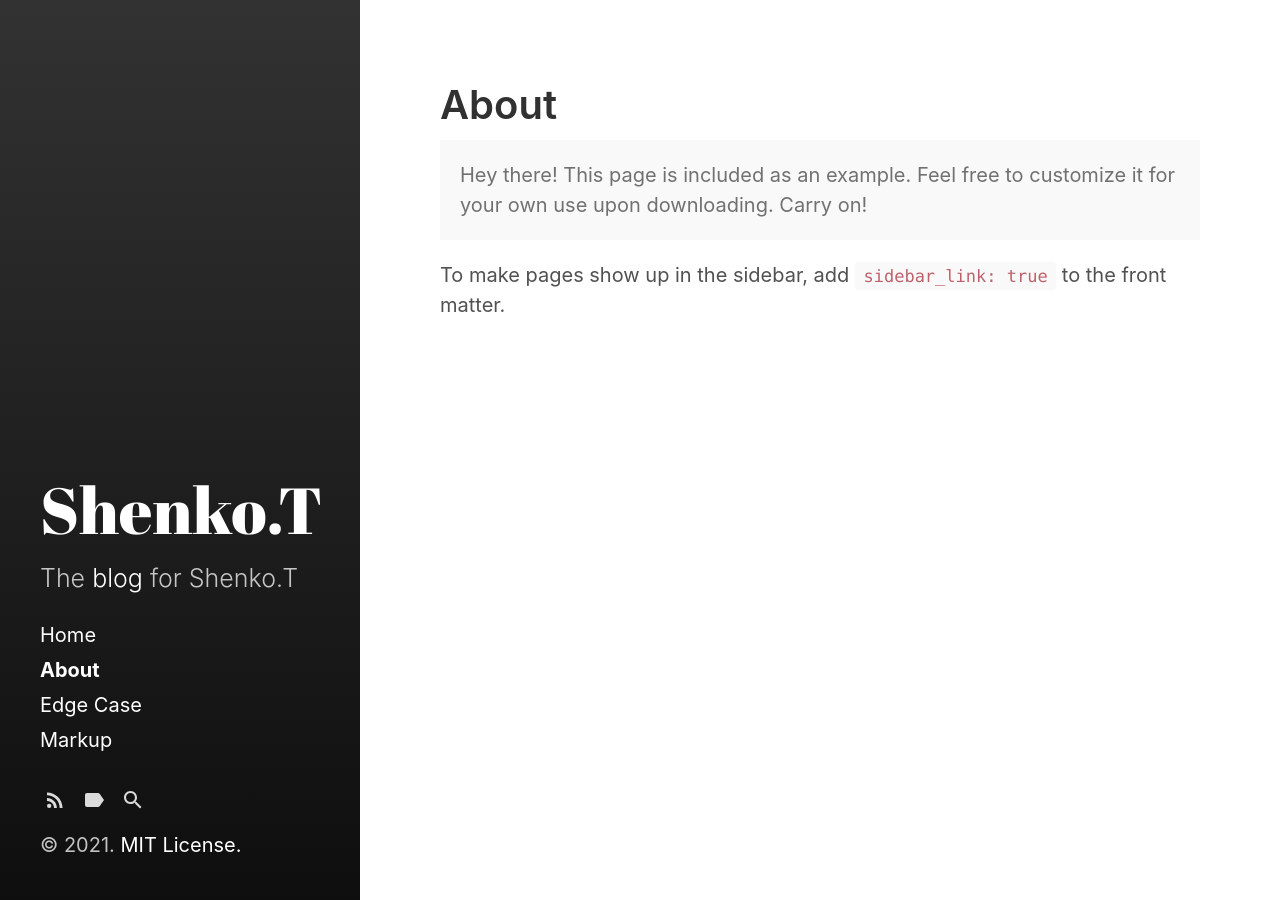
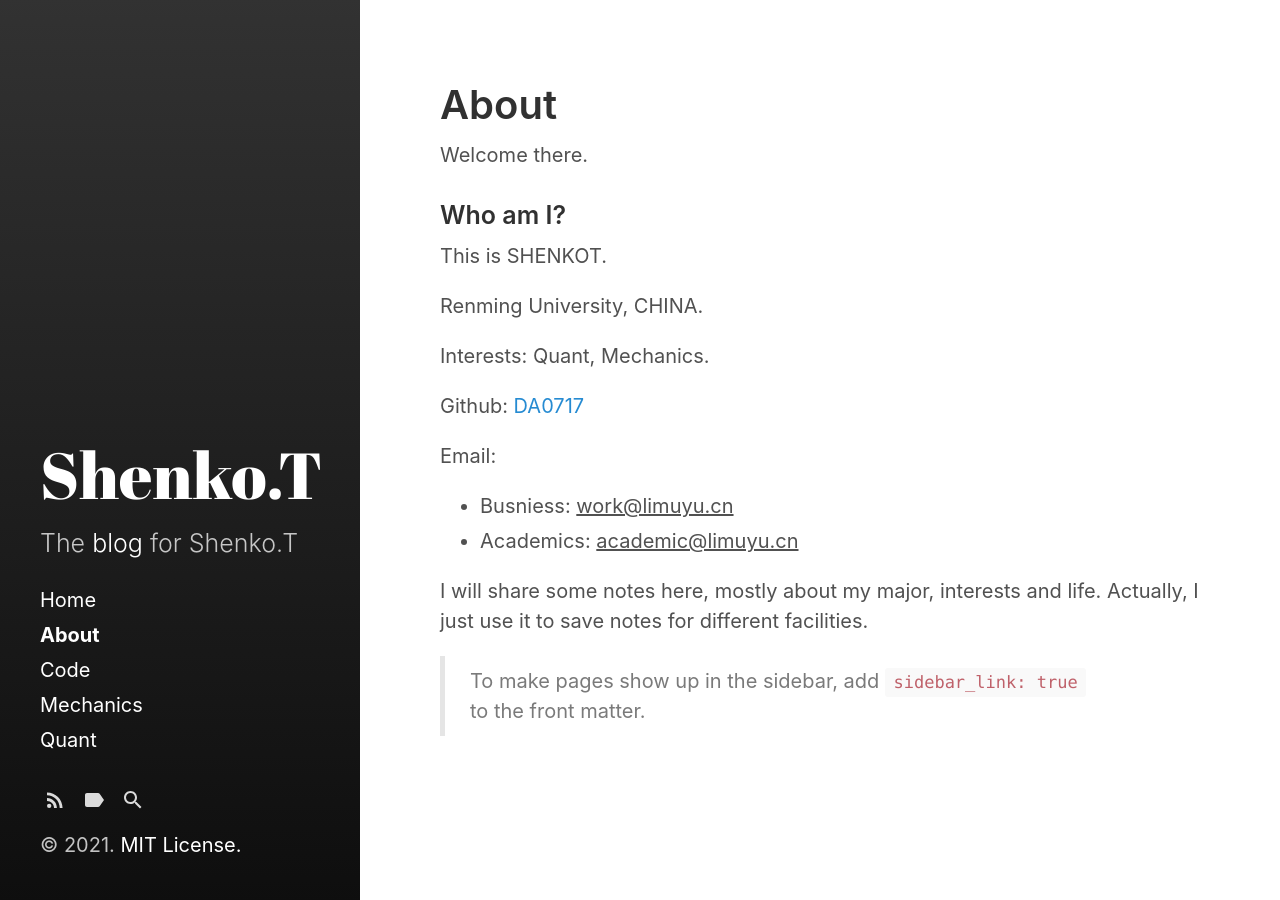
Before and after one commit to DA0717/DA0717.github.io, a Jekyll site: the page built from about.md, in a window 1280 px wide. Built offline with Jekyll 4.4.1, drawn with Linux system fonts in a browser that asks for light colours.

```diff
--- a/about.md
+++ b/about.md
@@ -4,10 +4,22 @@ title: About
 sidebar_link: true
 ---
 
-<p class="message">
-  Hey there! This page is included as an example. Feel free to customize it
-  for your own use upon downloading. Carry on!
-</p>
+Welcome there.
 
-To make pages show up in the sidebar, add `sidebar_link: true` to the front
-matter.
+### Who am I?
+
+This is SHENKOT.
+
+Renming University, CHINA.
+
+Interests: Quant, Mechanics.
+
+Github: <a href="https://github.com/DA0717">DA0717<a/>
+
+Email:
++ Busniess: <u>work@limuyu.cn</u>
++ Academics: <u>academic@limuyu.cn</u>
+
+I will share some notes here, mostly about my major, interests and life. Actually, I just use it to save notes for different facilities.
+
+> To make pages show up in the sidebar, add `sidebar_link: true` to the front matter.
```
Also changed, not shown: _posts/2021-11-07-fama-macbeth.md (added, +68 -0 lines), _posts/2021-11-07-shenkot.md (+1 -1 lines), category/code.md (added, +6 -0 lines), category/edge-case.md (deleted, +0 -27 lines), category/machnics.md (added, +6 -0 lines), category/markup.md (deleted, +0 -6 lines), category/quant.md (added, +6 -0 lines).
